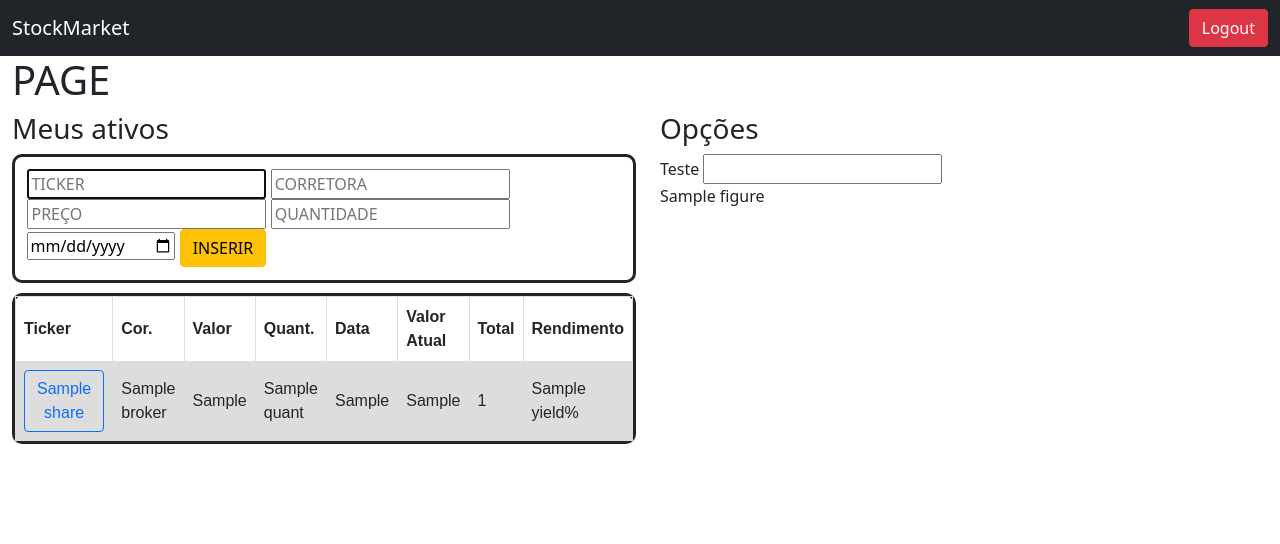
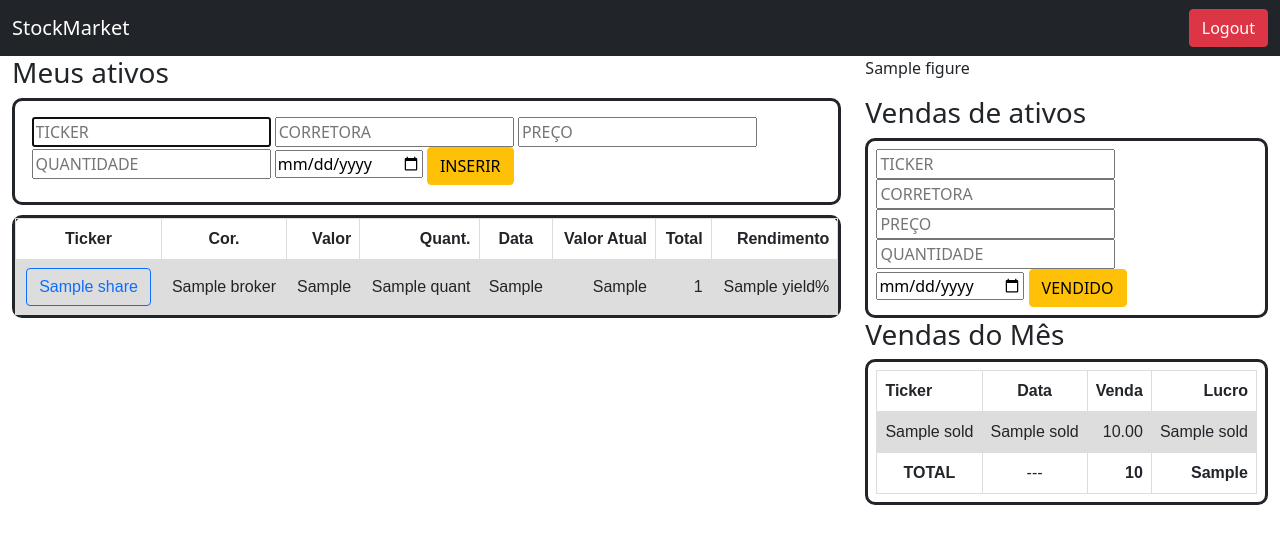
Before and after one commit to dtiezzi/stock, a Flask app: template templates/user.html in a window 1280 px wide. Shown: the top 544 px of the page. Run offline with Flask 2, Linux system fonts and the light colour scheme; the template is opened without the code that fills it: most values are stand-ins (such as "Sample title", 1, 10 or a date in 2020).

Commit message:
dtiezzi users interface upgrade

```diff
--- a/app.py
+++ b/app.py
@@ -10,8 +10,8 @@ import pickle
 # import pandas_datareader.data as web
 import pandas as pd
 import plotly.express as px
-import json
-import plotly
+# import json
+# import plotly
 
 app = Flask(__name__)
 app.config["SESSION_PERMANENT"] = False
@@ -26,6 +26,14 @@ def index():
         stock_dict = pickle.load(file)
     l = list(time.localtime())
     date = f'{l[2]}/{l[1]}/{l[0]} - {l[3]}:{l[4]}'
+    conn = sqlite3.connect('stock.db')
+    cur = conn.cursor()
+    cur.execute('SELECT id, ticker FROM holding')
+    res = cur.fetchall()
+    res.sort()
+    ids_dict = {i[0]: i[1] for i in res}
+    with open('./static/files/idstickers.pkl', 'wb') as file:
+        pickle.dump(ids_dict, file)
     return render_template('index.html', stocks=stock_dict, date=date)
 
 @app.route('/login', methods=['GET','POST'])
@@ -42,19 +50,33 @@ def user():
                 session["user"] = user
                 session['user_id'] = res[0]
                 ibov = pd.read_csv('./static/files/ibov.csv')
-                X = ibov['Date'].to_list()
-                y = ibov['Close'].to_list()
-                fig = px.line(x=X, y=y, title='IBOV')
+                fig = px.line(ibov, x='Date', y='Close', labels={
+                     "Close": "Valor",
+                     "Date": "Data"
+                 }, title='Cotação IBOV')
                 global div
                 div = fig.to_html(full_html=False)
+                global ids_dict
+                with open("./static/files/idstickers.pkl", "rb") as file:
+                    ids_dict = pickle.load(file)
                 cur.execute(f"SELECT * FROM holding WHERE user_id = '{session['user_id']}'")
                 res = cur.fetchall()
-                myShares = {t[2].split('.')[0].upper(): {'broker': t[3], 'purchase_val': t[4], 'quant': t[5], 'purchase_dt': t[6], 'ticker': t[2]} for t in res}
+                myShares = {f"{t[2].split('.')[0].upper()}:{t[3]}": {'broker': t[3], 'purchase_val': t[4], 'quant': t[5], 'purchase_dt': t[6], 'ticker': t[2]} for t in res if t[-1] == 'true'}
                 for k in myShares:
                     myShares[k]['current_val'] = round(si.get_live_price(myShares[k]['ticker']),2)
                     myShares[k]['total_val'] = round(myShares[k]['current_val']*myShares[k]['quant'],1)
                     myShares[k]['yield'] = round((myShares[k]['current_val']/myShares[k]['purchase_val']-1)*100,1)
-                return render_template('user.html', user=session['user'], myShares=myShares, figure = [div])
+                holding_ids = [h[0] for h in res]
+                cur.execute("SELECT * FROM sold")
+                res = cur.fetchall()
+                l = list(time.localtime())
+                month = str(l[1]) if len(str(l[1])) == 2 else f'0{str(l[1])}'
+                sold_month = [list(s) for s in res if s[1] in holding_ids and s[4].split('-')[1] == month]
+                for s in sold_month:
+                    s[1] = ids_dict[s[1]].split('.')[0].upper()
+                total = round(sum([v[2]*v[3] for v in sold_month]),2)
+                yield_month = round(sum([v[-1] for v in sold_month]),2)
+                return render_template('user.html', user=session['user'], myShares=myShares, figure = [div], sold=sold_month, total=total, yield_month=yield_month)
             else:
                 return render_template('signup.html')
         else:
@@ -65,12 +87,23 @@ def user():
             cur = conn.cursor()
             cur.execute(f"SELECT * FROM holding WHERE user_id = '{session['user_id']}'")
             res = cur.fetchall()
-            myShares = {t[2].split('.')[0].upper(): {'broker': t[3], 'purchase_val': t[4], 'quant': t[5], 'purchase_dt': t[6], 'ticker': t[2]} for t in res}
+            myShares = {f"{t[2].split('.')[0].upper()}:{t[3]}": {'broker': t[3], 'purchase_val': t[4], 'quant': t[5], 'purchase_dt': t[6], 'ticker': t[2]} for t in res if t[-1] == 'true'}
             for k in myShares:
                 myShares[k]['current_val'] = round(si.get_live_price(myShares[k]['ticker']),2)
                 myShares[k]['total_val'] = round(myShares[k]['current_val']*myShares[k]['quant'],1)
                 myShares[k]['yield'] = round((myShares[k]['current_val']/myShares[k]['purchase_val']-1)*100,1)
-            return render_template('user.html', user=session['user'], myShares=myShares, figure = [div])
+            # shares_summary = []
+            holding_ids = [h[0] for h in res]
+            cur.execute("SELECT * FROM sold")
+            res = cur.fetchall()
+            l = list(time.localtime())
+            month = str(l[1]) if len(str(l[1])) == 2 else f'0{str(l[1])}'
+            sold_month = [list(s) for s in res if s[1] in holding_ids and s[4].split('-')[1] == month]
+            for s in sold_month:
+                s[1] = ids_dict[s[1]].split('.')[0].upper()
+            total = round(sum([v[2]*v[3] for v in sold_month]),2)
+            yield_month = round(sum([v[-1] for v in sold_month]),2)
+            return render_template('user.html', user=session['user'], myShares=myShares, figure = [div], sold=sold_month, total=total, yield_month=yield_month)
         return render_template('signup.html')
 
 @app.route('/addshare', methods=['POST'])
@@ -78,16 +111,56 @@ def addshare():
     user = session['user']
     ticker = request.form.get('ticker')
     broker = request.form.get('broker')
-    purchase_val = request.form.get('purchase_val')
-    quant = request.form.get('quant')
+    purchase_val = float(request.form.get('purchase_val'))
+    quant = int(request.form.get('quant'))
     purchase_dt = request.form.get('purchase_dt')
     conn = sqlite3.connect('stock.db')
     cur = conn.cursor()
     cur.execute(f"SELECT id FROM users WHERE username = '{user}'")
     user_id = cur.fetchone()[0]
     cur.execute(f"SELECT ticker FROM tickers WHERE initials = '{ticker}'")
+    print(ticker)
     ticker = cur.fetchone()[0]
-    cur.execute(f"INSERT INTO holding (user_id, ticker, broker_id, purchase_value, quant, purchase_dt) VALUES ('{user_id}', '{ticker}', '{broker}', '{purchase_val}', '{quant}', '{purchase_dt}')")
+    cur.execute(f"SELECT * FROM holding WHERE user_id = '{user_id}' AND ticker = '{ticker}' AND broker_id = '{broker}'")
+    res = cur.fetchone()
+    if res:
+        original_val = float(res[4])
+        original_quant = int(res[5])
+        purchase_val = round((original_val*original_quant + purchase_val*quant)/(original_quant+quant),2)
+        quant = quant + original_quant
+        cur.execute(f"UPDATE holding SET purchase_value = '{purchase_val}', quant = '{quant}' WHERE user_id = '{user_id}' AND ticker = '{ticker}' AND broker_id = '{broker}'")
+    else:
+        cur.execute(f"INSERT INTO holding (user_id, ticker, broker_id, purchase_value, quant, purchase_dt) VALUES ('{user_id}', '{ticker}', '{broker}', '{purchase_val}', '{quant}', '{purchase_dt}')")
+    conn.commit()
+    conn.close()
+    return redirect(url_for('user'))
+
+@app.route('/sellshare', methods=['POST'])
+def sellshare():
+    user = session['user']
+    ticker = request.form.get('ticker')
+    broker = request.form.get('broker')
+    selling_val = float(request.form.get('selling_val'))
+    quant = int(request.form.get('quant'))
+    selling_dt = request.form.get('selling_dt')
+    conn = sqlite3.connect('stock.db')
+    cur = conn.cursor()
+    cur.execute(f"SELECT id FROM users WHERE username = '{user}'")
+    user_id = cur.fetchone()[0]
+    cur.execute(f"SELECT ticker FROM tickers WHERE initials = '{ticker}'")
+    ticker = cur.fetchone()[0]
+    cur.execute(f"SELECT * FROM holding WHERE user_id = '{user_id}' AND ticker = '{ticker}' AND broker_id = '{broker}'")
+    res = cur.fetchone()
+    if res:
+        holding_id = res[0]
+        original_quant = int(res[5])
+        yield_val = round((selling_val*quant) - (float(res[4])*quant),2)
+        cur.execute(f"INSERT INTO sold (holding_id, sell_value, quant, selling_dt, yield) VALUES ('{holding_id}', '{selling_val}', '{quant}', '{selling_dt}', '{yield_val}')")
+        if quant == original_quant:
+            cur.execute(f"UPDATE holding SET quant = 0, fg_active = 'false' WHERE id = '{holding_id}';")
+        else:
+            quant = original_quant - quant
+            cur.execute(f"UPDATE holding SET quant = {quant} WHERE id = '{holding_id}';")
     conn.commit()
     conn.close()
     return redirect(url_for('user'))
--- a/getstockinfo.py
+++ b/getstockinfo.py
@@ -10,12 +10,13 @@ conn = sqlite3.connect('stock.db')
 cur = conn.cursor()
 cur.execute('SELECT * FROM tickers')
 res = cur.fetchall()
+res.sort()
 for n,t in enumerate(res):
     stock_dict[t[1]] = Stock(t[0], t[1])
     stock_dict[t[1]].get_quote()
     stock_dict[t[1]].get_stats()
     stock_dict[t[1]].get_divyield()
-    print(f'{n} from {len(res)}')
+    print(f'{n+1} from {len(res)}')
 conn.close()
 
 with open('./static/files/stockInfo.pkl', 'wb') as file:
--- a/static/table.css
+++ b/static/table.css
@@ -10,10 +10,33 @@ table {
 
 td, th {
     border: 1px solid #dddddd;
-    text-align: left;
     padding: 8px;
 }
 
 tr:nth-child(even) {
     background-color: #dddddd;
 }
+
+th.l {
+    text-align: left;
+}
+
+th.r {
+    text-align: right;
+}
+
+th.c {
+    text-align: center;
+}
+
+td.l {
+    text-align: left;
+}
+
+td.r {
+    text-align: right;
+}
+
+td.c {
+    text-align: center;
+}
--- a/stock.py
+++ b/stock.py
@@ -23,7 +23,7 @@ class Stock:
         df = si.get_dividends(self.ticker)
         self.dy = df['dividend'].iloc[-1] if df.shape[0] else nan
 
-# prio = Stock('prio3.sa', 'PRIO3')
+# prio = Stock('enat3.sa', 'PRIO3')
 # prio.get_quote()
 # prio.get_stats()
 # prio.get_divyield()
--- a/templates/index.html
+++ b/templates/index.html
@@ -9,7 +9,7 @@
     <title>STOCK MARKET API</title>
 </head>
 <body>
-    <nav class="navbar navbar-dark bg-dark">
+    <nav class="navbar fixed-top navbar-dark bg-dark">
         <div class="container-fluid">
             <a class="navbar-brand" href="/signup">Sign Up</a>
             <form class="d-flex" action="login" method="POST">
@@ -21,8 +21,8 @@
     </nav>
 
     <div class="container">
-        <div style="background-color: darkblue; padding: 1em;">
-            <h1 style="color: aliceblue; text-align: center; font-weight: bolder;">Stock Market Info - B3 ({{ date }})</h1>
+        <div style="background-color: darkblue; padding: 1em; margin-top: 67px;">
+            <h1 style="color: aliceblue; text-align: center; font-weight: bolder;">Bolsa de Valores - B3 ({{ date }})</h1>
         </div>
         <table>
             <tr>
--- a/templates/signup.html
+++ b/templates/signup.html
@@ -9,7 +9,7 @@
     <title>STOCK MARKET API</title>
 </head>
 <body>
-    <nav class="navbar navbar-dark bg-dark">
+    <nav class="navbar fixed-top navbar-dark bg-dark">
         <div class="container-fluid">
             <a class="navbar-brand" href="/">StockMarket</a>
             <form class="d-flex" action="logout" method="POST">
--- a/templates/ticker.html
+++ b/templates/ticker.html
@@ -9,7 +9,7 @@
     <title>STOCK MARKET API</title>
 </head>
 <body>
-    <nav class="navbar navbar-dark bg-dark">
+    <nav class="navbar fixed-top navbar-dark bg-dark">
         <div class="container-fluid">
             <a class="navbar-brand">StockMarket</a>
             <form class="d-flex" action="logout" method="POST">
--- a/templates/user.html
+++ b/templates/user.html
@@ -9,7 +9,7 @@
     <title>STOCK MARKET API</title>
 </head>
 <body>
-    <nav class="navbar navbar-dark bg-dark">
+    <nav class="navbar fixed-top navbar-dark bg-dark">
         <div class="container-fluid">
             <a class="navbar-brand">StockMarket</a>
             <form class="d-flex" action="logout" method="POST">
@@ -21,7 +21,7 @@
 
     <div class="container-fluid">
         <div class="row">
-            <div class="col">
+            <div class="col-8">
                 <h1>{{ user }} PAGE</h1>
             </div>
           </div>
@@ -41,43 +41,74 @@
             <div style="border-style: solid; border-radius: 10px; margin-top: 10px;">
                 <table>
                     <tr>
-                    <th>Ticker</th>
-                    <th>Cor.</th>
-                    <th>Valor</th>
-                    <th>Quant.</th>
-                    <th>Data</th>
-                    <th>Valor Atual</th>
-                    <th>Total</th>
-                    <th>Rendimento</th>
+                    <th class="c">Ticker</th>
+                    <th class="c">Cor.</th>
+                    <th class="r">Valor</th>
+                    <th class="r">Quant.</th>
+                    <th class="c">Data</th>
+                    <th class="r">Valor Atual</th>
+                    <th class="r">Total</th>
+                    <th class="r">Rendimento</th>
                     </tr>
                     {% for k in myShares %}
                         <tr>
                         <form action="/plotticker" method="POST">
-                            <input type="hidden" name="ticker" value="{{ myShares[k]['ticker'] }}">
-                            <td><button class="btn btn-outline-primary" type="submit">{{ k }}</button></td>
+                            <input type="hidden" name="ticker" value="{{ myShares[k]['ticker'].split(':')[0] }}">
+                            <td class="c"><button class="btn btn-outline-primary" type="submit">{{ k.split(':')[0] }}</button></td>
                         </form>
-                        <td>{{ myShares[k]['broker'] }}</td>
-                        <td>{{ myShares[k]['purchase_val'] }}</td>
-                        <td>{{ myShares[k]['quant'] }}</td>
-                        <td>{{ myShares[k]['purchase_dt'] }}</td>
-                        <td>{{ myShares[k]['current_val'] }}</td>
-                        <td>{{ myShares[k]['total_val'] }}</td>
-                        <td>{{ myShares[k]['yield'] }}%</td>
+                        <td class="c">{{ myShares[k]['broker'] }}</td>
+                        <td class="r">{{ myShares[k]['purchase_val'] }}</td>
+                        <td class="r">{{ myShares[k]['quant'] }}</td>
+                        <td class="c">{{ myShares[k]['purchase_dt'] }}</td>
+                        <td class="r">{{ myShares[k]['current_val'] }}</td>
+                        <td class="r">{{ myShares[k]['total_val'] }}</td>
+                        <td class="r">{{ myShares[k]['yield'] }}%</td>
                         </tr>
                     {% endfor %}
                 </table>
             </div>
           </div>
-          <div class="col">
-            <h3>Opções</h3>
-            <form action="">
-                <label for="">Teste</label>
-                <input type="text">
-
-            </form>
+          <div class="col-4">
             <figure class="img-fluid mx-auto">
                 {{ figure[0]|safe }}
-             </figure>
+            </figure>
+            <h3>Vendas de ativos</h3>
+            <div style="border-style: solid; border-radius: 10px; padding: 2%;">
+                <form action="/sellshare" method="POST">
+                    <input type="text" name="ticker" placeholder="TICKER" autofocus>
+                    <input type="text" name="broker" placeholder="CORRETORA">
+                    <input type="number" step="0.01" name="selling_val" placeholder="PREÇO">
+                    <input type="number" name="quant" placeholder="QUANTIDADE">
+                    <input type="date" name="selling_dt">
+                    <button class="btn btn-warning" type="submit">VENDIDO</button>
+                </form>
+            </div>
+            <h3>Vendas do Mês</h3>
+            <div style="border-style: solid; border-radius: 10px; padding: 2%;">
+                <table>
+                    <tr>
+                        <th class="l">Ticker</th>
+                        <th class="c">Data</th>
+                        <th class="r">Venda</th>
+                        <th class="r">Lucro</th>
+                    </tr>
+                    {% for k in sold %}
+                        <tr>
+                            <td class="l">{{ k[1] }}</td>
+                            <td class="c">{{ k[4] }}</td>
+                            <td class="r">{{  "%.2f"|format(k[2]*k[3]) }}</td>
+                            <td class="r">{{ k[5] }}</td>
+                        </tr>
+                    {% endfor %}
+                    <tr>
+                        <td class="c"><span style="font-weight: bolder;">TOTAL</span></td>
+                        <td class="c">---</td>
+                        <td class="r"><span style="font-weight: bolder;">{{ total }}</span></td>
+                        <td class="r"><span style="font-weight: bolder;">{{ yield_month }}</span></td>
+                    </tr>
+                </table>
+            </div>
+
              <figure class="img-fluid mx-auto">
              </figure>
           </div>
```
Also changed, not shown: stock.sql (+6 -5 lines), static/files/ibov.csv, 2 other files.
